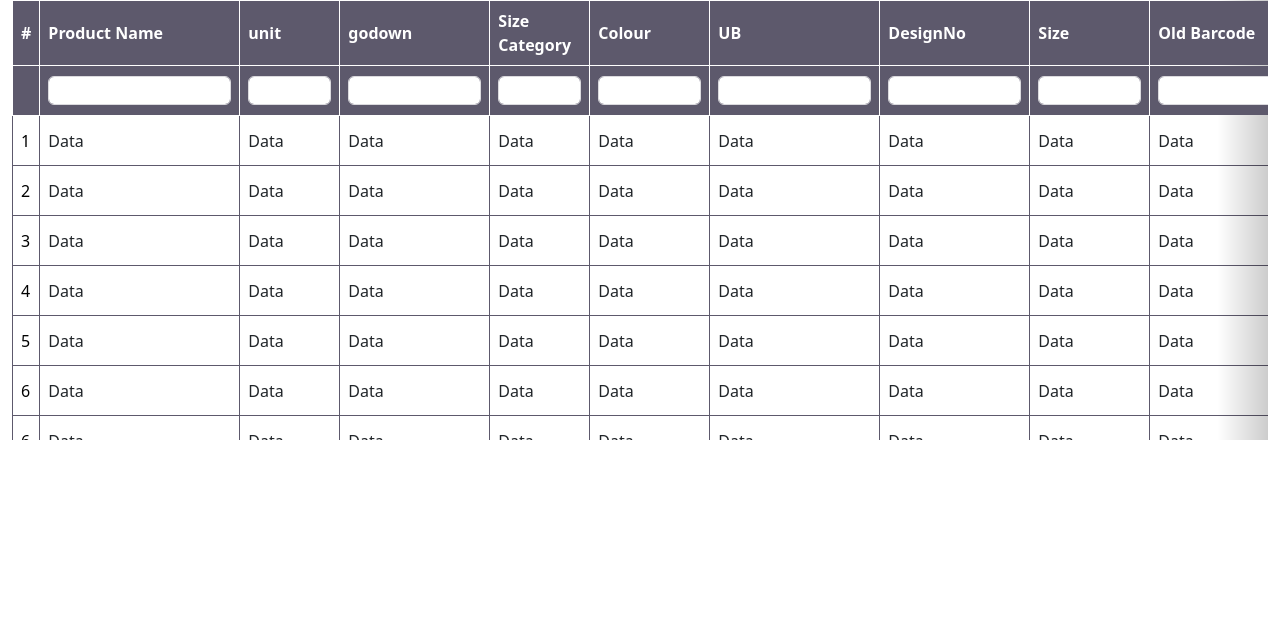
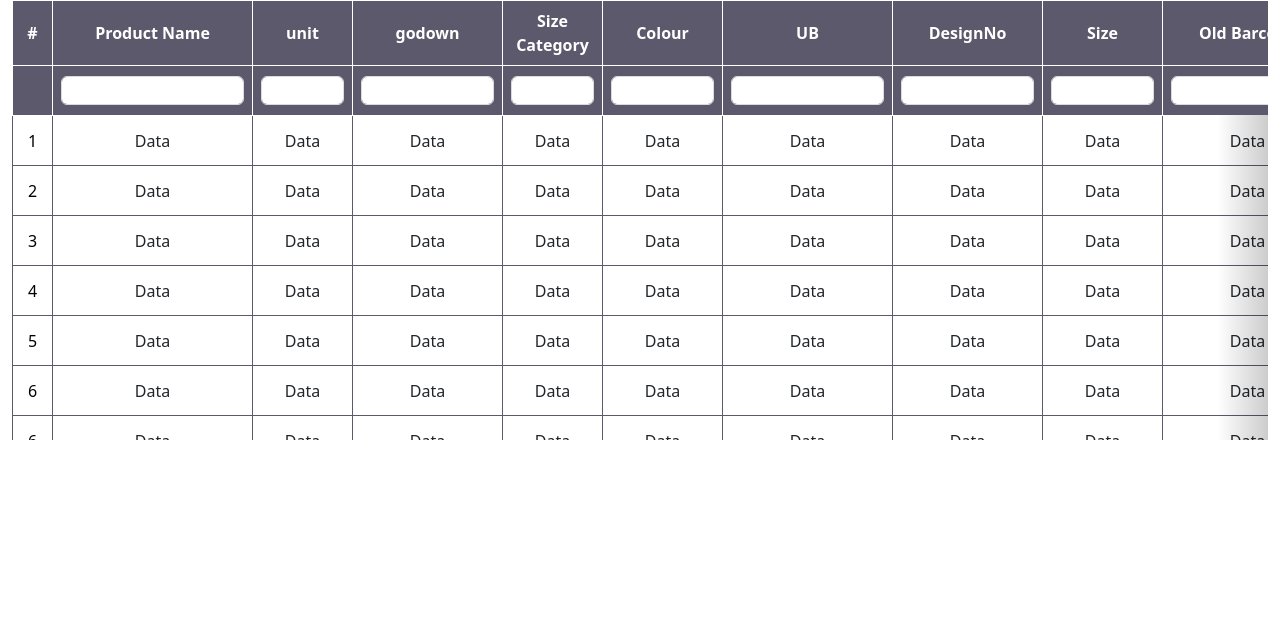
Before and after one commit to taponbiswas007/responsivetable, a plain HTML site: page index.html in a window 1280 px wide. Drawn offline with nearby package versions, Linux system fonts and the light colour scheme; some packages are replaced by stand-ins of ours; a script that the page names is missing; a web font is replaced by a local one.

Commit message:
table update

```diff
--- a/assets/scss/responsivetable.scss
+++ b/assets/scss/responsivetable.scss
@@ -95,12 +95,35 @@
             tbody td {
                 background-color: $table-bg-transparent;
                 height: 50px;
+                text-align: center;
+                vertical-align: middle;
             }
 
             thead{
                 tr{
                     th{
-                        &::after
+                        text-align: center;
+                        vertical-align: middle;
+                        &::after{
+                            content: ' ';
+                            background: #ffffff;
+                            height: 100%;
+                            width: 1px;
+                            left: -1px;
+                            top: 0;
+                            bottom: 0;
+                            position: absolute;
+                        }
+                        &::before{
+                            content: ' ';
+                            background: #ffffff;
+                            height: 1px;
+                            width: 100%;
+                            left: 0;
+                            top: -1px;
+                            right: 0;
+                            position: absolute;
+                        }
                         &:nth-child(1){
                             min-width: 40px;
                         }
--- a/assets/scss/utils/_variables.scss
+++ b/assets/scss/utils/_variables.scss
@@ -14,6 +14,6 @@ $cyan: #0dcaf0;
 $red: #910101;
 $yellow: #fdd701;
 $table-header-color: #5d596c;
-$table-header-border: white;
+$table-header-border: #ffffff;
 $table-border-color: #5d596c;
 $table-bg-transparent: #ffffff;
```
Also changed, not shown: assets/css/responsivetable.css.
